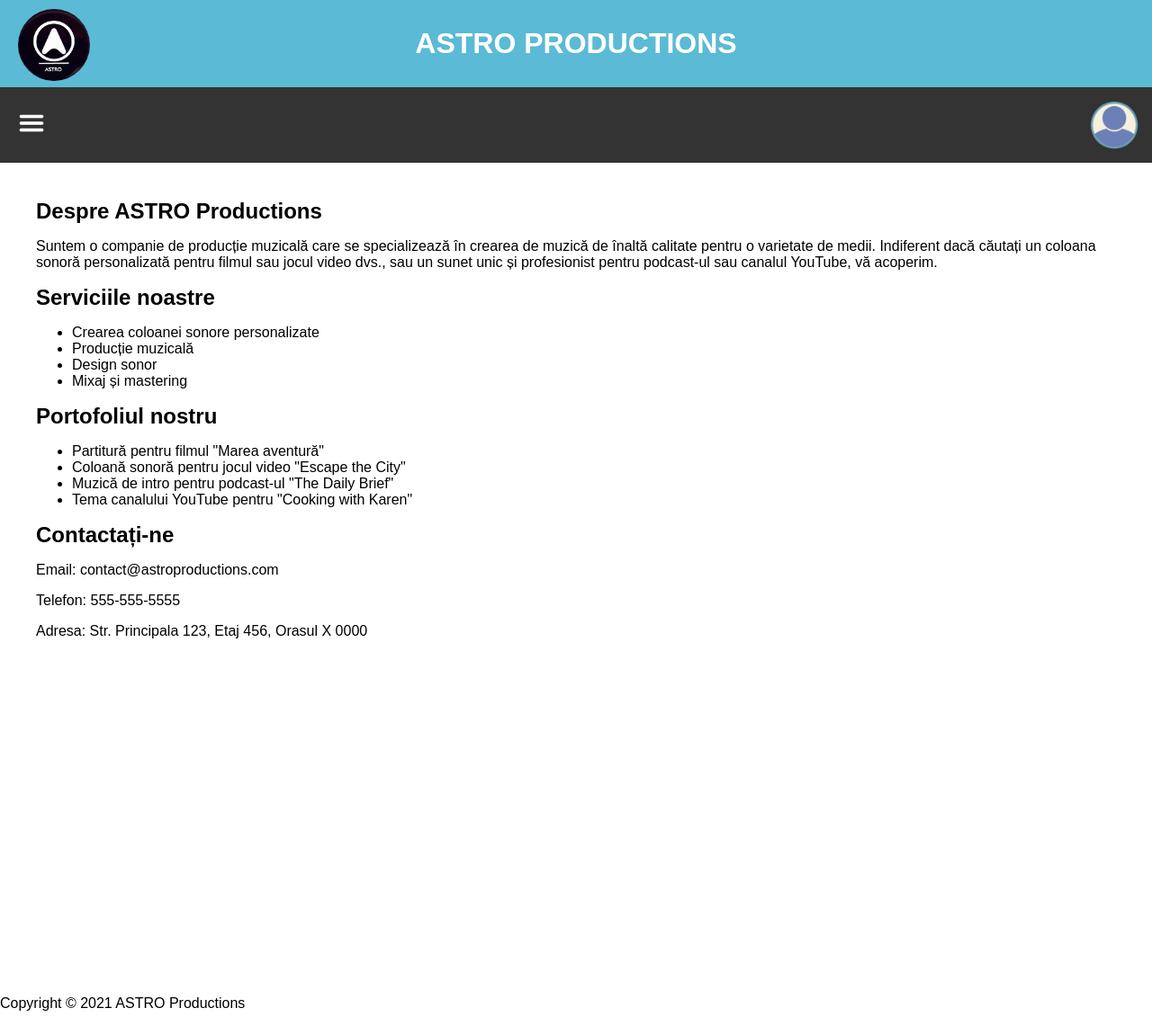
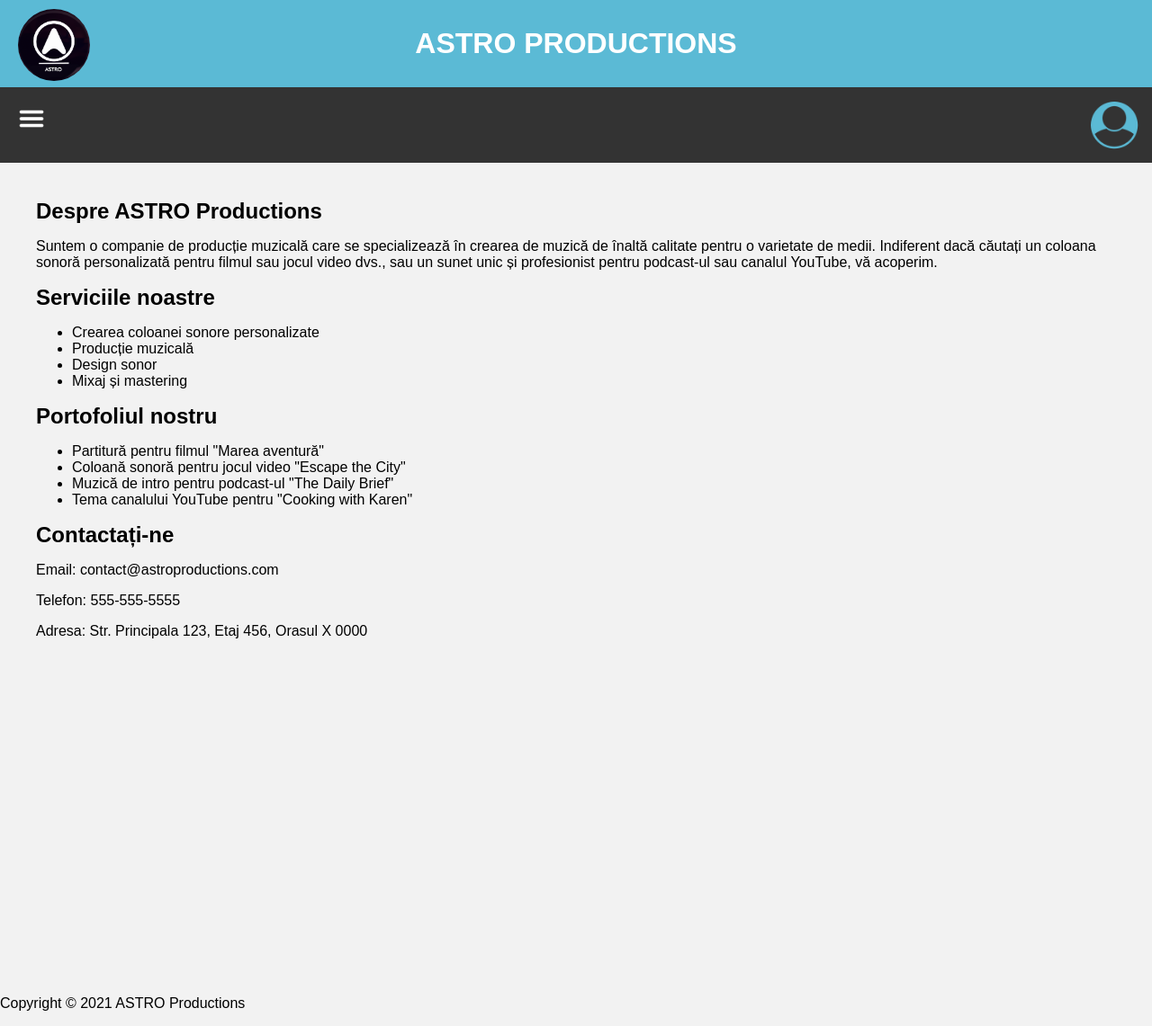
Before and after one commit to alexjilavu29/User-Auth-PHP-Website, a PHP site: template views/pagini/index.php in a window 1280 px wide. Shown: the whole page at 90% size. Run offline with PHP 8.4, Linux system fonts and the light colour scheme; the template is opened without the code that fills it, so the values that code supplies are empty.

Commit message:
Add files via upload

```diff
--- a/views/fragmente/head.php
+++ b/views/fragmente/head.php
@@ -1,14 +1,15 @@
 <meta charset="UTF-8">
         <meta name="description" content="Astro Productions - Cunoaste artisti noi de pretutindeni">
-        <link rel="shortcut icon" href="./resurse/imagini/favicon.ico" type="image/x-icon"/>
-        <link rel="apple-touch-icon" sizes="180x180" href="/apple-touch-icon.png">
-        <link rel="icon" type="image/png" sizes="32x32" href="/favicon-32x32.png">
-        <link rel="icon" type="image/png" sizes="16x16" href="/favicon-16x16.png">
-        <link rel="manifest" href="/site.webmanifest">
-        <link rel="mask-icon" href="/safari-pinned-tab.svg" color="#5bbad5">
+        <link rel="shortcut icon" href="../../../../../resurse/imagini/favicon.ico" type="image/x-icon"/>
+        <link rel="apple-touch-icon" sizes="180x180" href="../../../../../resurse/imagini/apple-touch-icon.png">
+        <link rel="icon" type="image/png" sizes="32x32" href="../../../../../resurse/imagini/favicon-32x32.png">
+        <link rel="icon" type="image/png" sizes="16x16" href="../../../../../resurse/imagini/favicon-16x16.png">
+        <link rel="manifest" href="../../../../../resurse/imagini/site.webmanifest">
+        <link rel="mask-icon" href="../../../../../resurse/imagini/safari-pinned-tab.svg" color="#5bbad5">
         <meta name="msapplication-TileColor" content="#da532c">
         <meta name="theme-color" content="#ffffff">
 
-        <link rel="stylesheet" href="./resurse/css/general.css" type="text/css"/>
-        <link rel="stylesheet" href="./resurse/css/hamburger.css" type="text/css"/>
-        <link rel="stylesheet" href="./resurse/css/header.css" type="text/css"/>
+        <link rel="stylesheet" href="../../../../../resurse/css/general.css" type="text/css"/>
+        <link rel="stylesheet" href="../../../../../resurse/css/hamburger.css" type="text/css"/>
+        <link rel="stylesheet" href="../../../../../resurse/css/header.css" type="text/css"/>
+        <link rel="stylesheet" href="../../../../../resurse/css/inregistrare.css" type="text/css"/>
--- a/views/fragmente/header.php
+++ b/views/fragmente/header.php
@@ -1,40 +1,33 @@
-<header>
-            <a href="index.html">
-            <img src="./resurse/imagini/image.png" class="header-img">
+
+        <header>
+            <a href="../../../../../index.php">
+            <img src="../../../../../resurse/imagini/image.png" class="header-img">
         </a>
             <h1 class="header-titlu"> ASTRO PRODUCTIONS</h1>
         </header>
-        <nav>
-            <label id="hamburger" for="ch-menu">
-                <img src="resurse/imagini/Hamburger_icon_alb.png" alt="menu">
+        <nav >
+            <label id="hamburger" for="ch-menu" >
+                <img src="../../../../resurse/imagini/Hamburger_icon_alb.png" alt="menu">
             </label>
             <input id="ch-menu" type="checkbox">
             <ul class="meniu">
+                <li><a href="../../../../../index.php">
+                    Acasa
+                </a></li>
+                <li><a href="../../../../../views/pagini/inregistrare.php">Inregistrare</a></li>
                 <li>
-                    <div>Acasa</div>
-                    <ul>
-                        <li><a href="#welcome">Bine ati venit</a></li>
-                    </ul>
-
-
-                </li>
-                <li><a href="#">Inregistrare</a></li>
-                <li>
-                    <div>Despre</div>
+                    <div><a href="../../../../../views/pagini/despre.php">Despre</a></div>
                     <ul>
                         <li>Prezentare</li>
                         <li>Istoric</li>
                         <li>Motivatie</li>
                     </ul>
                 </li>
-                <li>
-                    <div>Produse</div>
-                    <ul>
-                        <li>Toate</li>
-                    </ul>
-
+                <li><a href="../../../../../views/pagini/artisti.php">
+                    Artiștii noștri</a>
                 </li>
-                <li>Contact</li>
+                <li>Abonează-te la Newsletter!</li>
             </ul>
-            <img src="resurse/imagini/login.png" class="login-img">
+            <a href="../../../../../views/pagini/inregistrare.php">
+                <img src="../../../../../resurse/imagini/login2.png" class="login-img"></a>
         </nav>
```
